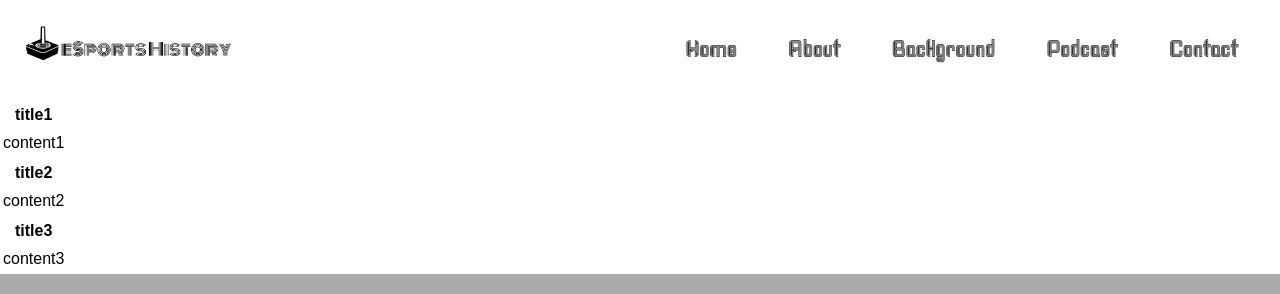
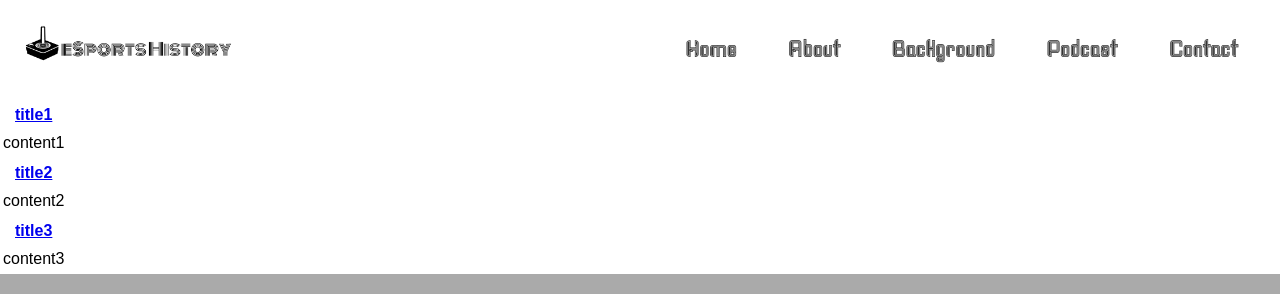
Before and after one commit to Zarnerz/EH-React, a React (Create React App) app in the folder esports-history/: page /blog in a window 1280 px wide. Shown: the top 294 px of the page. Built offline with nearby package versions, Linux system fonts and the light colour scheme.

Commit message:
added Articles path

```diff
--- a/esports-history/src/App.js
+++ b/esports-history/src/App.js
@@ -9,6 +9,7 @@ import Footer from "./global/footer";
 import Main from "./pages/main";
 import Podcasts from "./pages/podcasts";
 import Blog from "./pages/blog";
+import Article from "./pages/blog/article";
 
 // Styles
 import "./App.css";
@@ -23,6 +24,7 @@ class App extends Component {
           <Route exact path="/" component={Main} />
           <Route path="/podcasts" component={Podcasts} />
           <Route path="/blog" component={Blog} />
+          <Route exact path="/blog/article" component={Article} />
           <Footer />
         </div>
       </Router>
--- a/esports-history/src/pages/blog/posts/Posts.js
+++ b/esports-history/src/pages/blog/posts/Posts.js
@@ -18,7 +18,9 @@ class Posts extends Component {
         {this.state.articles.map(article => (
           <table>
             <tr>
-              <th>{article.title}</th>
+              <th>
+                <a href="/blog/article">{article.title}</a>
+              </th>
             </tr>
             <tr>
               <td>{article.content}</td>
```
